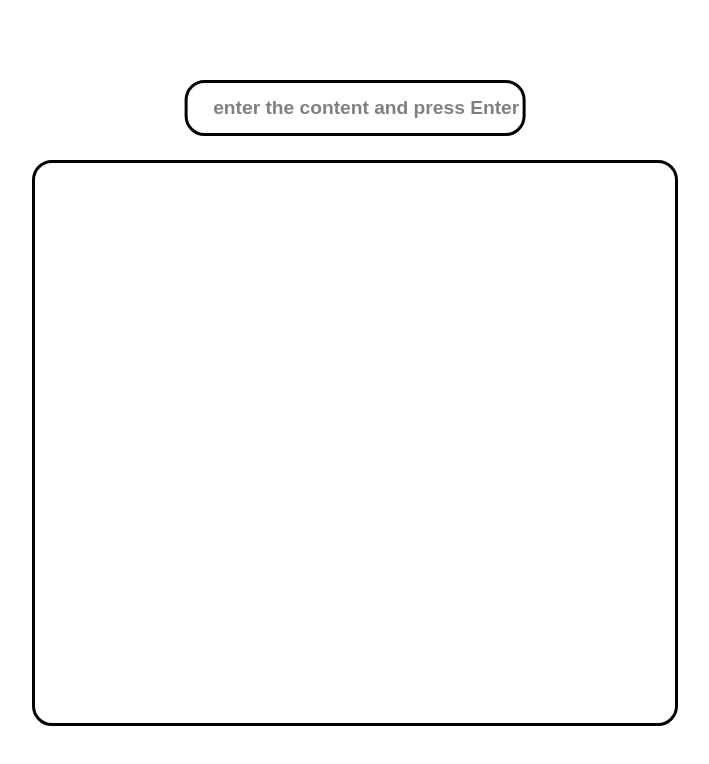
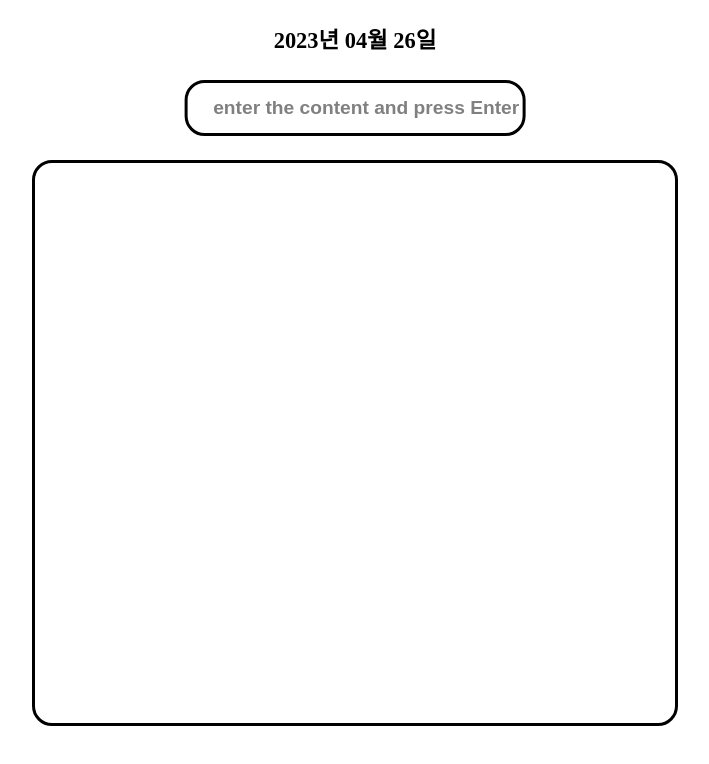
Before and after one commit to apnalkkamkkamhanjoon/2317-HanJoon-todoList, a React (Create React App) app: page / in a window 1280 px wide. Shown: the top 764 px of the page, without its empty margins (285-994 px from the left). Built offline with nearby package versions, Linux system fonts and the light colour scheme.

Commit message:
📅:: 오늘 날짜 추가

```diff
--- a/src/pages/Main.tsx
+++ b/src/pages/Main.tsx
@@ -8,6 +8,14 @@
   content: string;
 };
 
+let today = new Date();
+let year = today.getFullYear(); // 년도
+let month = ("0" + (today.getMonth() + 1)).slice(-2);
+let date = ("0" + today.getDate()).slice(-2);
+let week = new Array("일", "월", "화", "수", "목", "금", "토");
+let day = today.getDay(); // 요일
+let dayName = week[today.getDay()];
+
 const Main = () => {
   // state 선언
   const [text, setText] = useState("");
@@ -17,7 +25,7 @@
   });
   const [nextId, setNextId] = useState(list.length + 1);
 
-  // 컴포넌트가 마운트 될 때, 로컬 스토리지에서 데이터를 가져와 초기 상태를 설정
+  // 컴포넌트가 띄워질 때, 로컬 스토리지에서 데이터를 가져와 초기 상태를 설정
   useEffect(() => {
     const saveList = localStorage.getItem("list");
     if (saveList) {
@@ -66,6 +74,9 @@
 
   return (
     <>
+      <p className="date">
+        {year}년 {month}월 {date}일
+      </p>
       <Input text={text} onKeyDown={onKeyDown} onChange={onChange} />
       <div className="listBox">
         {list.map((item) => (
--- a/src/styles/Main.css
+++ b/src/styles/Main.css
@@ -1,6 +1,14 @@
 body {
   width: 100vw;
   margin: 0;
+}
+
+.date{
+  position: absolute;
+  left: 50%;
+  transform: translateX(-50%);
+  font-weight: 600;
+  font-size: 1.4rem;
 }
 
 .input {
```
